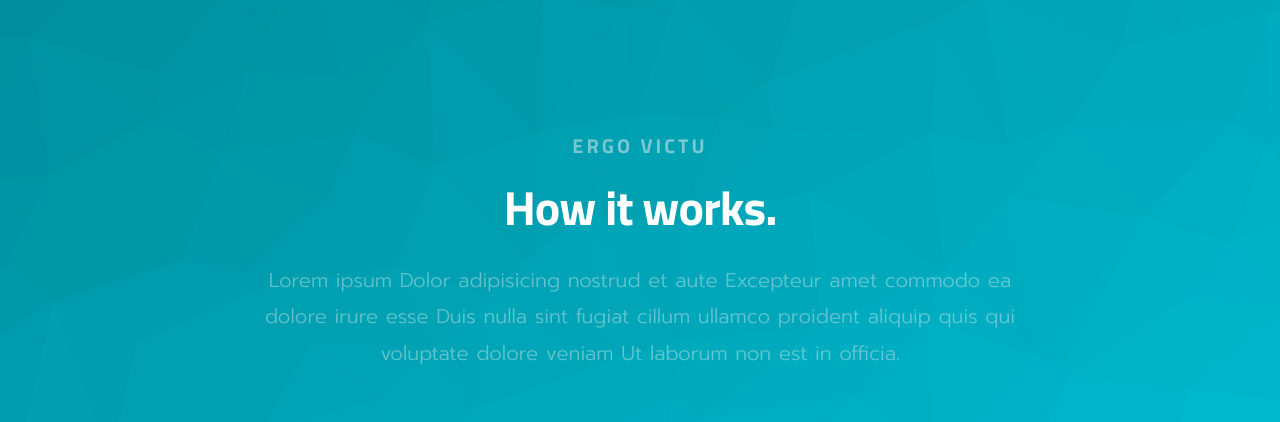
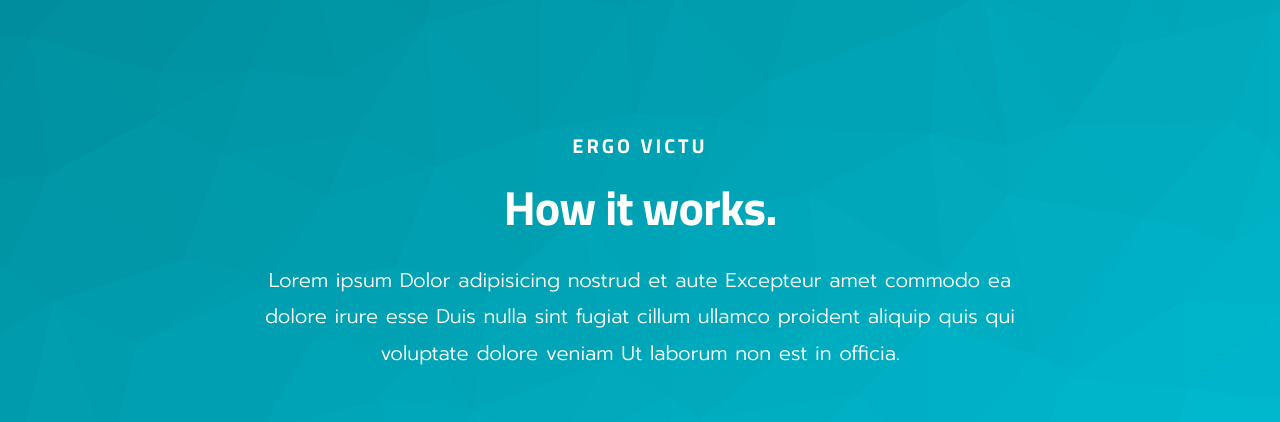
Before and after one commit to coderb-ergovictu/ergovictu.web, a plain HTML site: page docs/index.html in a window 1280 px wide. Shown: the part 2740-3162 px from the top of the page. Drawn offline with Linux system fonts and the light colour scheme; files whose address does not match are found by name.

Commit message:
Set how it works section heading and paragraph text color to white

```diff
--- a/docs/css/main.css
+++ b/docs/css/main.css
@@ -2020,13 +2020,13 @@ html[data-useragent*='MSIE 10.0'] .scrolldown,
   background-attachment: fixed;
 }
 #gallery .section-intro h3 {
-  color: rgba(242, 242, 242, 0.5);
+  color: #FFFFFF;
 }
 #gallery .section-intro h1 {
   color: #FFFFFF;
 }
 #gallery .section-intro .lead {
-  color: rgba(242, 242, 242, 0.4);
+  color: #FFFFFF;
 }
 #gallery .gallery-content {
   margin-top: -22.2rem;
```
